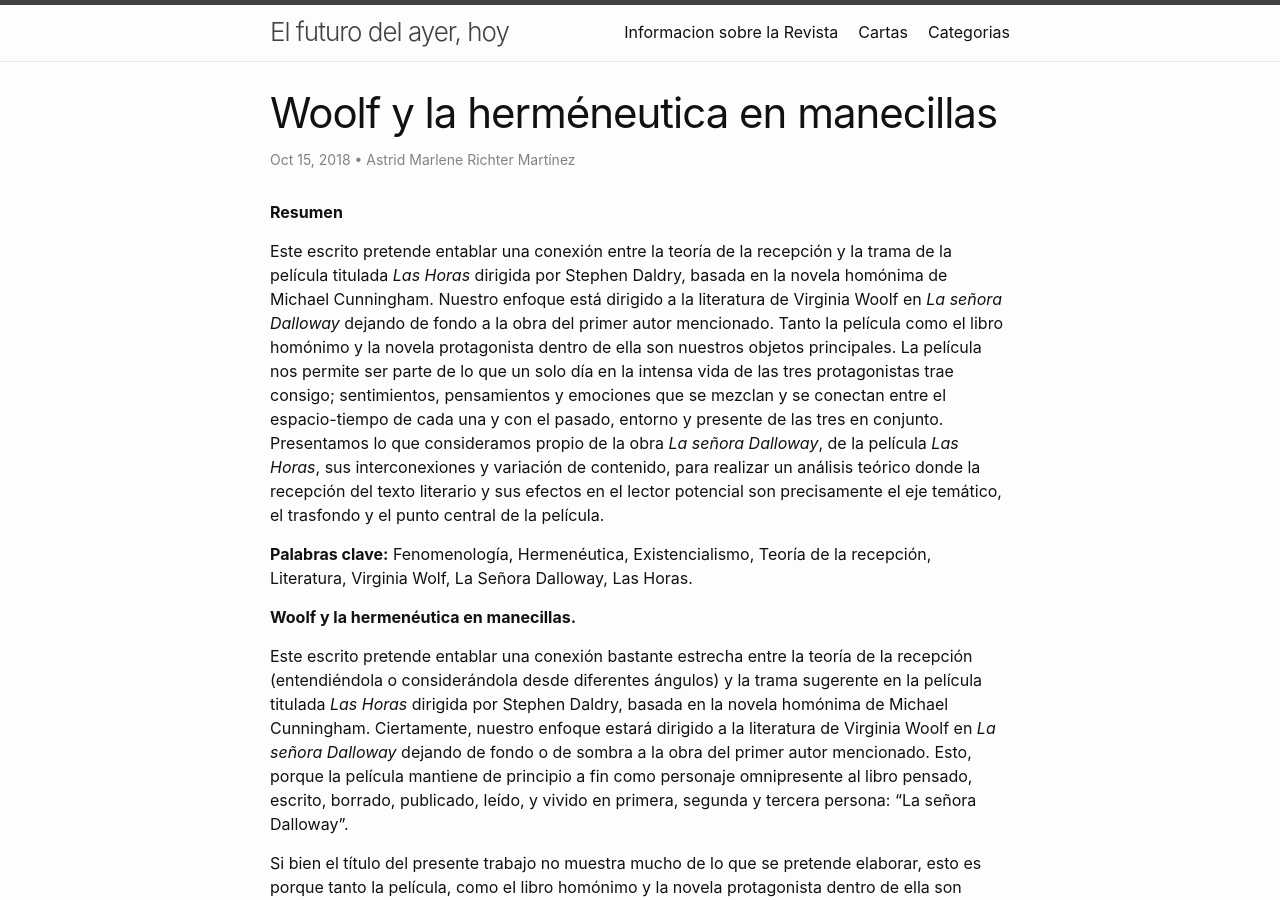
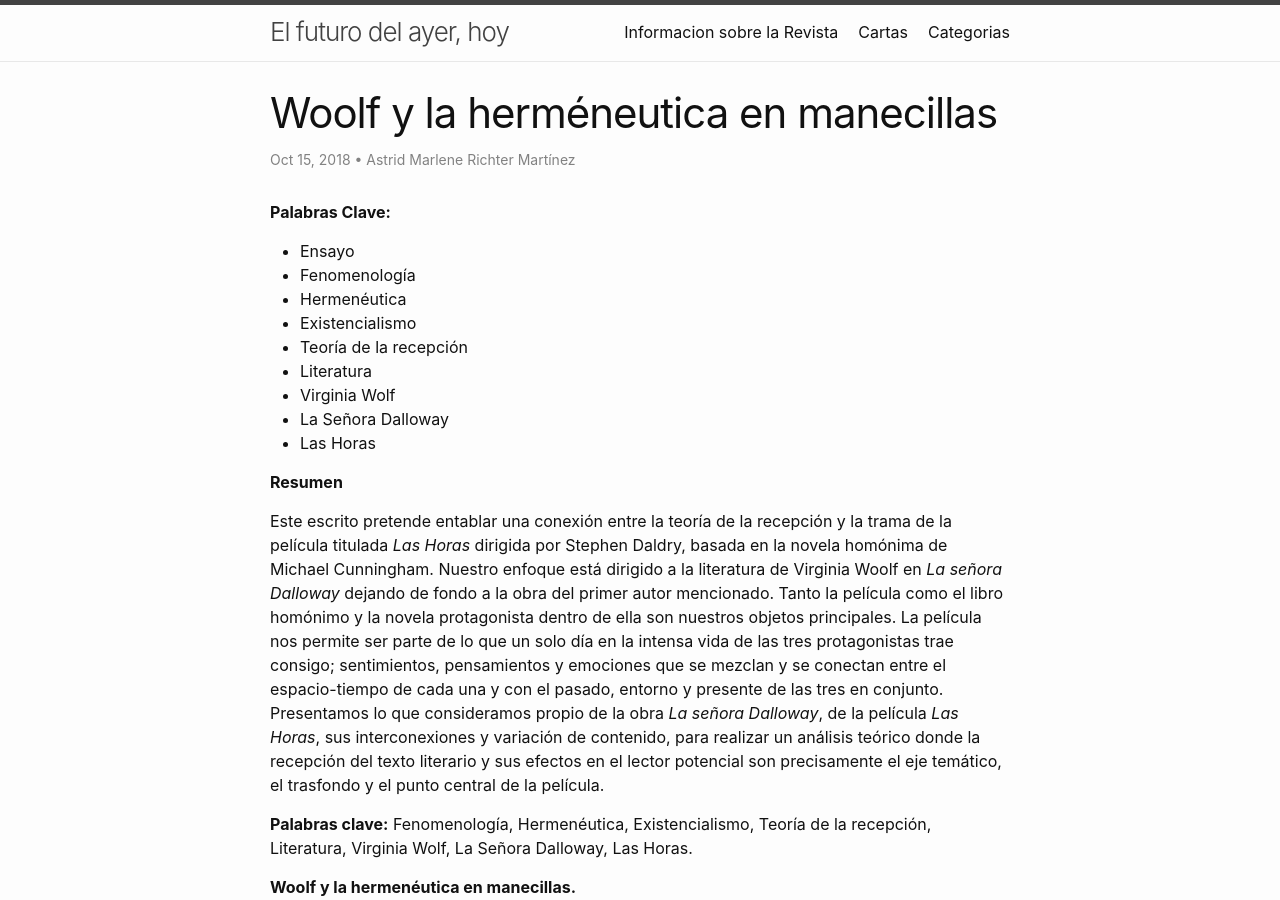
Before and after one commit to vicosurge/futuroayerhoy, a Jekyll site: the page built from _posts/2024-12-15-woolf-y-la-hermenéutica-en-manecillas---artículo.markdown, in a window 1280 px wide and 900 px high. Built offline with Jekyll 4.4.1, drawn with Linux system fonts in a browser that asks for light colours.

Commit message:
Investigating weird issue with for and unless loop

```diff
--- a/_posts/2024-12-15-woolf-y-la-hermenéutica-en-manecillas---artículo.markdown
+++ b/_posts/2024-12-15-woolf-y-la-hermenéutica-en-manecillas---artículo.markdown
@@ -4,12 +4,21 @@ title: "Woolf y la herméneutica en manecillas"
 date: 2018-10-15 00:00:00 -0800
 originaldate: 2018-01-09 00:00:00 -0800
 categories: Ensayo
-tags: Ensayo Fenomenología Hermenéutica Existencialismo Teoría-de-la-recepción Literatura Virginia-Wolf La-Señora-Dalloway Las-Horas
+tags: [Ensayo, Fenomenología, Hermenéutica, Existencialismo, Teoría de la recepción, Literatura, Virginia Wolf, La Señora Dalloway, Las Horas]
 author: Astrid Marlene Richter Martínez
 email: riichter@hotmail.com
 age: 26
 residency: Puebla, Puebla, México.
 ---
+
+<p>
+  <strong>Palabras Clave:</strong>
+    <ul>
+    {% for tag in page.tags %}
+      <li>{{ tag }}</li>
+    {% endfor %}
+    </ul>
+</p>
 
 **Resumen**
 
```
